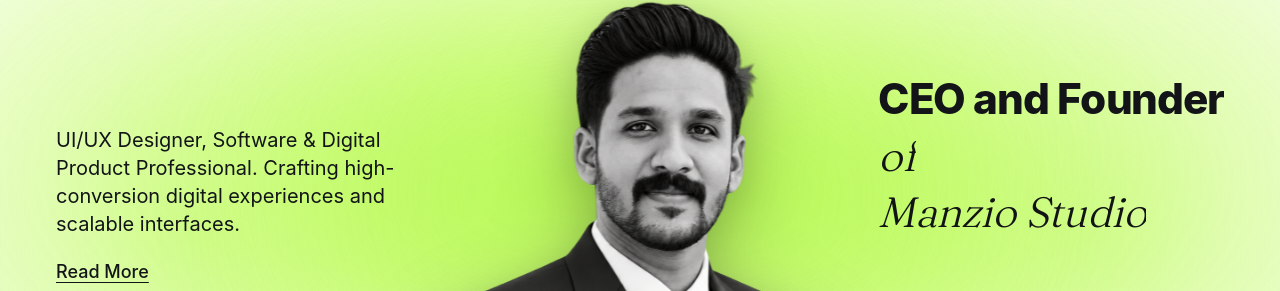
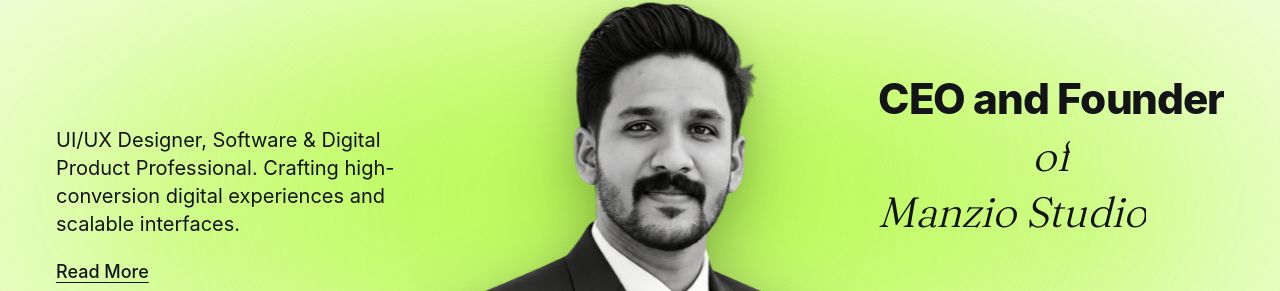
Before and after one commit to pooja-187/IT_firm_Portfolio, a Next.js app: page / in a window 1280 px wide. Shown: the part 208-499 px from the top of the page. Built offline with nearby package versions, Linux system fonts and the light colour scheme; a web font is replaced by a local one.

Commit message:
style: horizontally center 'of' between 'CEO and Founder' and 'Manzio Studio'

```diff
--- a/src/components/HeroSection.tsx
+++ b/src/components/HeroSection.tsx
@@ -92,13 +92,14 @@
       imageAlt={`${heroData?.name || "Nashim Nazar"} - UI/UX Designer`}
       overlayText={{
         part1: (
-          <span className="flex flex-col items-start text-left">
+          <span className="inline-flex flex-col items-start text-left w-fit max-w-full">
             <FlipLine text="CEO and Founder" baseDelay={100} className="leading-[0.95] tracking-tight font-sans font-extrabold" />
+            <span className="w-full self-stretch flex justify-center items-center text-center my-0.5 sm:my-1">
               <FlipLine
                 text="of"
                 isSerif
                 baseDelay={220}
-              className="leading-[1.12] mt-0.5 sm:mt-1 font-canela"
+                className="leading-[1.12] font-canela"
                 style={{
                   fontFamily: "'Canela', 'Canela Italic', var(--font-canela-fallback), var(--font-serif), serif",
                   fontStyle: 'italic',
@@ -106,11 +107,12 @@
                   letterSpacing: '-0.01em',
                 }}
               />
+            </span>
             <FlipLine
               text="Manzio Studio"
               isSerif
               baseDelay={340}
-              className="leading-[1.12] mt-0.5 sm:mt-1 font-canela"
+              className="leading-[1.12] font-canela"
               style={{
                 fontFamily: "'Canela', 'Canela Italic', var(--font-canela-fallback), var(--font-serif), serif",
                 fontStyle: 'italic',
@@ -122,13 +124,14 @@
         ),
       }}
       mobileOverlayText={
-        <span className="flex flex-col items-start text-left">
+        <span className="inline-flex flex-col items-start text-left w-fit max-w-full">
           <FlipLine text="CEO and Founder" baseDelay={100} className="leading-[0.95] tracking-tight font-sans font-extrabold" />
+          <span className="w-full self-stretch flex justify-center items-center text-center my-0.5">
             <FlipLine
               text="of"
               isSerif
               baseDelay={220}
-            className="leading-[1.12] mt-0.5 font-canela"
+              className="leading-[1.12] font-canela"
               style={{
                 fontFamily: "'Canela', 'Canela Italic', var(--font-canela-fallback), var(--font-serif), serif",
                 fontStyle: 'italic',
@@ -136,11 +139,12 @@
                 letterSpacing: '-0.01em',
               }}
             />
+          </span>
           <FlipLine
             text="Manzio Studio"
             isSerif
             baseDelay={340}
-            className="leading-[1.12] mt-0.5 font-canela"
+            className="leading-[1.12] font-canela"
             style={{
               fontFamily: "'Canela', 'Canela Italic', var(--font-canela-fallback), var(--font-serif), serif",
               fontStyle: 'italic',
```
Lines whose indentation alone changed are shown as unchanged.
